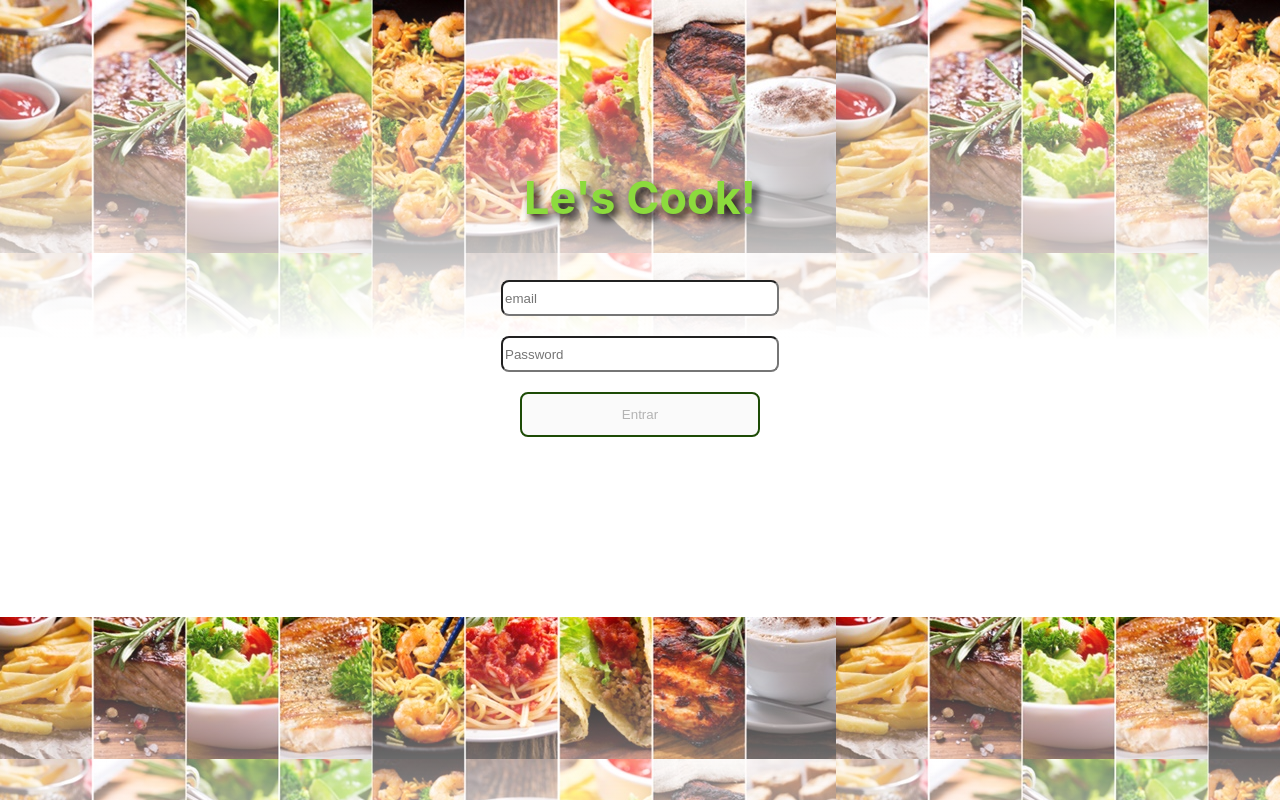
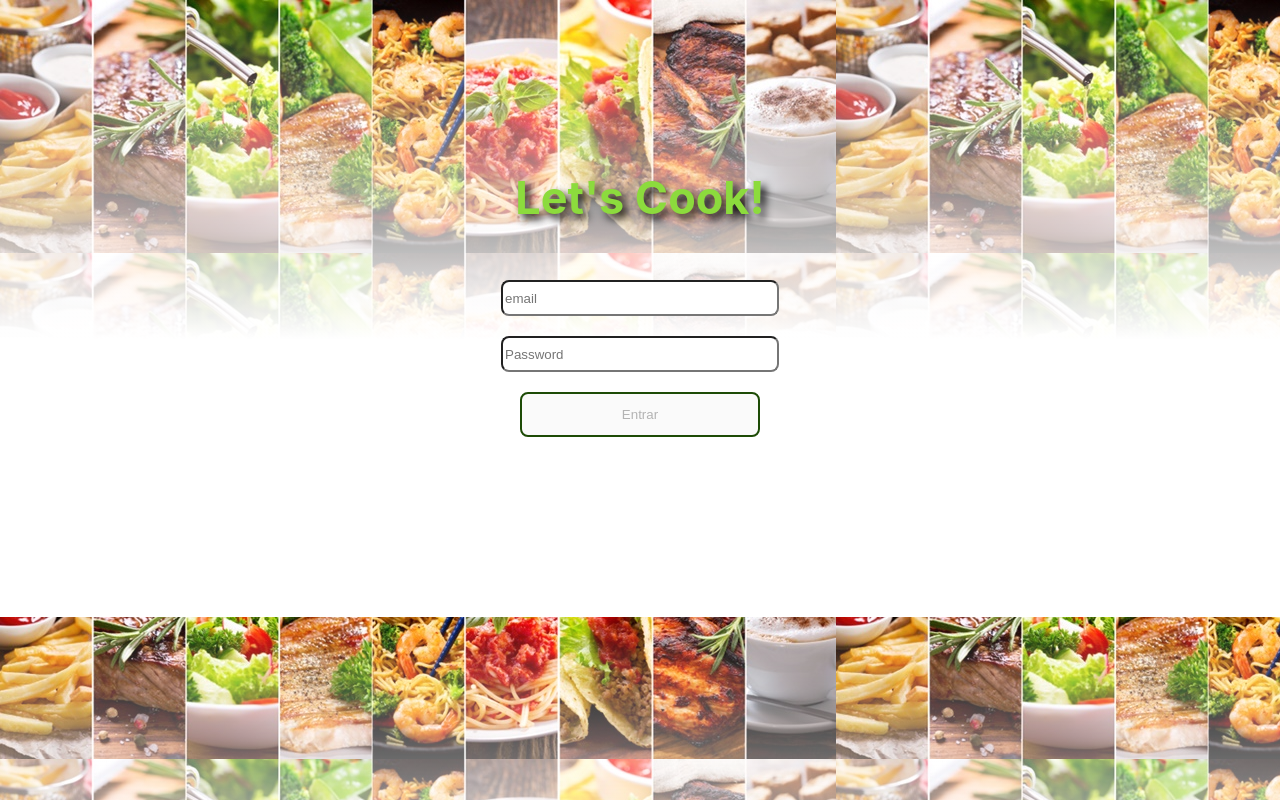
Before and after one commit to riquelmebandeira/projeto-recipes-app, a React (Create React App) app: page / in a window 1280 px wide. Built offline with nearby package versions, Linux system fonts and the light colour scheme; no server answers.

Commit message:
CSS - corrige typo

```diff
--- a/src/pages/Login.jsx
+++ b/src/pages/Login.jsx
@@ -37,7 +37,7 @@ function Login() {
   return (
     <section className="login-container">
       <section>
-        <h1>Le&apos;s Cook!</h1>
+        <h1>Let&apos;s Cook!</h1>
       </section>
       <section>
         <form className="form-container">
```
